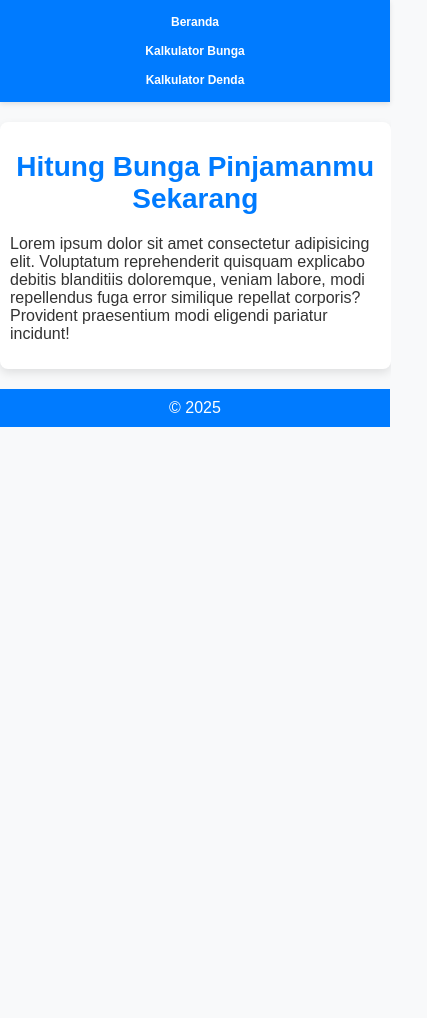
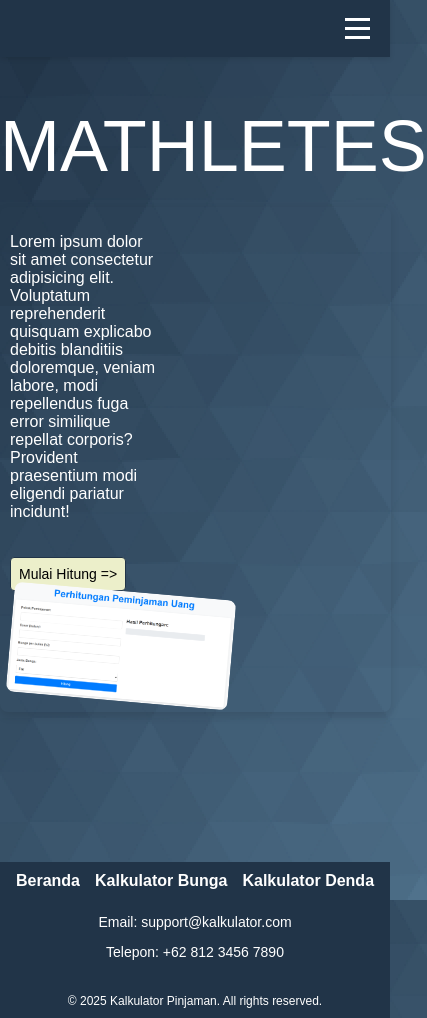
Before and after one commit to KenangaTr/kalkulusII, a plain HTML site: page index.html in a window 390 px wide. Shown: the whole page, 427 px wide, since content can reach past the window. Before the commit the page ends 844 px from the top, so only its background shows below. Drawn offline with nearby package versions, Linux system fonts and the light colour scheme; a web font is replaced by a local one.

Commit message:
prpgress2

```diff
--- a/index.html
+++ b/index.html
@@ -6,28 +6,57 @@
     <title>Perhitungan Peminjaman Uang</title>
     <link rel="stylesheet" href="style.css" />
     <script src="https://cdn.jsdelivr.net/npm/chart.js"></script>
+    <link rel="preconnect" href="https://fonts.googleapis.com">
+    <link rel="preconnect" href="https://fonts.gstatic.com" crossorigin>
+    <link href="https://fonts.googleapis.com/css2?family=Halant:wght@300;400;500;600;700&family=Hammersmith+One&display=swap" rel="stylesheet">
   </head>
   <body>
     <nav class="navbar">
-        <div class="navbar-container">
-            <a href="index.html" class="navbar-link"><strong>Beranda</strong></a>
-            <a href="kalkulator.html" class="navbar-link">Kalkulator Bunga</a>
-            <a href="denda.html" class="navbar-link">Kalkulator Denda</a>
-        </div>
+      <div class="burger" id="burgerMenu">
+        <div></div>
+        <div></div>
+        <div></div>
+      </div>
+      <div class="navbar-container">
+        <a href="index.html" class="navbar-logo"><img src="media/logo2.png" alt=""></a>
+        <a href="index.html" class="navbar-link">Beranda</a>
+        <a href="kalkulator.html" class="navbar-link">Kalkulator Bunga</a>
+        <a href="denda.html" class="navbar-link">Kalkulator Denda</a>
+      </div>
     </nav>
+    <h1 class="home">MATHLETES</h1>
     <div class="container">
-      <h1 class="home">Hitung Bunga Pinjamanmu Sekarang</h1>
-      <p>Lorem ipsum dolor sit amet consectetur adipisicing elit. Voluptatum reprehenderit quisquam explicabo debitis blanditiis doloremque, veniam labore, modi repellendus fuga error similique repellat corporis? Provident praesentium modi eligendi pariatur incidunt!</p>
-
-
-
+      <div class="home-text">
+        <p>
+          Lorem ipsum dolor sit amet consectetur adipisicing elit. Voluptatum
+          reprehenderit quisquam explicabo debitis blanditiis doloremque, veniam
+          labore, modi repellendus fuga error similique repellat corporis?
+          Provident praesentium modi eligendi pariatur incidunt!
+        </p>
+        <a href="kalkulator.html"><button>Mulai Hitung =></button></a>
+      </div>
+      <div class="home-img">
+        <img style="width: 100%" src="media/home.png" alt="img" />
+      </div>
     </div>
-
 
     <script src="script.js"></script>
 
     <footer class="footer">
-      &copy; 2025
+      <div class="footer-container">
+        <div class="footer-links">
+          <a href="index.html">Beranda</a>
+          <a href="kalkulator.html">Kalkulator Bunga</a>
+          <a href="denda.html">Kalkulator Denda</a>
+        </div>
+        <div class="footer-contact">
+          <p>Email: support@kalkulator.com</p>
+          <p>Telepon: +62 812 3456 7890</p>
+        </div>
+        <div class="footer-copyright">
+          &copy; 2025 Kalkulator Pinjaman. All rights reserved.
+        </div>
+      </div>
     </footer>
   </body>
 </html>
--- a/script.js
+++ b/script.js
@@ -1,3 +1,10 @@
+const burgerMenu = document.getElementById('burgerMenu');
+const navbarContainer = document.querySelector('.navbar-container');
+
+burgerMenu.addEventListener('click', () => {
+  navbarContainer.classList.toggle('active');
+});
+
 document
   .getElementById("calculateButton")
   .addEventListener("click", function () {
--- a/style.css
+++ b/style.css
@@ -1,13 +1,23 @@
+:root {
+  --blue_dark: #213448;
+  --white: #ffffff;
+  --kuning:#ECEFCA;
+  --black: #000000;
+}
+
 body {
-  font-family: "Arial", sans-serif;
+  font-family: "halant", sans-serif;
   margin: 0;
   padding: 0;
-  background-color: #f8f9fa;
-  color: #333;
+  /* background-color: #f8f9fa; */
+  color: var(--white);
+
+  background-image: url("media/background.png");
 }
 
 .navbar {
-  background-color: #007bff;
+  font-family: "Halant", serif;
+  background-color: var(--blue_dark);
   padding: 15px 20px;
   display: flex;
   justify-content: space-between;
@@ -16,6 +26,7 @@ body {
   top: 0;
   z-index: 1000;
   box-shadow: 0 2px 5px rgba(0, 0, 0, 0.1);
+  flex-direction: row-reverse;
 }
 
 .navbar-container {
@@ -23,39 +34,89 @@ body {
   gap: 20px;
 }
 
+.navbar-logo{
+  font-size: 24px;
+  color: var(--white);
+  text-decoration: none;
+  font-weight: bold;
+  transition: color 0.3s;
+}
+.navbar-logo img {
+  width: 100px;
+  position: absolute;
+  left: 20px;
+  top: -15px;
+}
 .navbar-link {
-  color: white;
+  color: var(--white);
   text-decoration: none;
   font-size: 16px;
-  font-weight: bold;
+  /* font-weight: bold; */
   transition: color 0.3s;
 }
 
 .navbar-link:hover {
-  color: #ffdd57;
+  color: var(--kuning);
 }
 
 .container {
-  background: white;
+  display: flex;
+  /* background: var(--white); */
   padding: 30px;
   border-radius: 8px;
   box-shadow: 0 4px 10px rgba(0, 0, 0, 0.1);
   width: 90%;
   max-width: 1028px;
   margin: 20px auto;
+  margin-bottom: 150px;
+}
+
+.home-img {
+  display: flex;
+  flex-direction: column;
+  width: 60%;
+  max-width: 700px;
+  border-radius: 8px;
+  overflow: hidden;
+  rotate: 5deg;
+}
+.home-text {
+  display: flex;
+  flex-direction: column;
+  gap: 20px;
+  width: 40%;
+  max-width: 700px;
+}
+
+.home {
+  font-size: 72px;
 }
 
 h1 {
+  font-family: "Hammersmith One", sans-serif;
   text-align: center;
-  color: #007bff;
+  color: var(--white);
   margin-bottom: 20px;
   font-size: 48px;
+  font-weight:100
 }
 
-.home h1 {
-  font-size: 72px;
+
+.calculator {
+  display: flex;
+  flex-direction: column;
+  gap: 20px;
+  width: 50%;
+  padding-right: 20px;
 }
 
+result-container {
+  display: flex;
+  flex-direction: column;
+  gap: 20px;
+  width: 50%;
+  padding-left: 20px;
+}
 form {
   display: flex;
   flex-direction: column;
@@ -71,21 +132,21 @@ input,
 select,
 button {
   padding: 10px;
-  border: 1px solid #ccc;
+  border: 1px solid var(--blue_dark);
   border-radius: 4px;
   font-size: 16px;
 }
 
 button {
-  background-color: #007bff;
-  color: white;
-  border: none;
+  background-color: var(--kuning);
+  color: var(--black);
+  border: 1px solid var(--blue_dark);
   cursor: pointer;
   transition: background-color 0.3s;
 }
 
 button:hover {
-  background-color: #0056b3;
+  background-color: var(--blue_dark);
 }
 
 #result {
@@ -106,8 +167,42 @@ button:hover {
   text-align: center;
   margin-top: 20px;
   padding: 10px;
-  background-color: #007bff;
-  color: white;
+  background-color: var(--blue_dark);
+  color: var(--white);
+}
+
+.footer-container {
+  display: flex;
+  flex-direction: column;
+  align-items: center;
+  gap: 10px;
+}
+
+.footer-links {
+  display: flex;
+  gap: 15px;
+}
+
+.footer-links a {
+  color: var(--white);
+  text-decoration: none;
+  font-weight: bold;
+  transition: color 0.3s;
+}
+
+.footer-links a:hover {
+  color: #ffdd57;
+}
+
+.footer-contact {
+  text-align: center;
+  font-size: 14px;
+}
+
+.footer-copyright {
+  text-align: center;
+  font-size: 12px;
+  margin-top: 10px;
 }
 
 @media (max-width: 768px) {
@@ -122,7 +217,7 @@ button:hover {
 }
 
 nav {
-  background-color: #007bff;
+  background-color: var(--blue_dark);
   padding: 10px;
 }
 
@@ -139,7 +234,7 @@ nav ul li {
 }
 
 nav ul li a {
-  color: white;
+  color: var(--white);
   text-decoration: none;
   font-weight: bold;
 }
@@ -161,7 +256,7 @@ nav ul li a:hover {
   }
 
   .container {
-    padding: 20px;
+    padding: 30px;
     width: 95%;
   }
 
@@ -175,8 +270,8 @@ nav ul li a:hover {
     font-size: 36px;
   }
 
-  .navbar{
-    justify-content: center;
+  .navbar {
+    justify-content: right;
   }
 
   .navbar-container {
@@ -189,7 +284,12 @@ nav ul li a:hover {
   }
 
   .container {
+    flex-direction: column;
     padding: 15px;
+  }
+  .calculator {
+    margin: 20px auto;
+    width: 100%;
   }
 }
 
@@ -198,9 +298,6 @@ nav ul li a:hover {
     font-size: 28px;
   }
 
-  .navbar{
-    justify-content: center;
-  }
 
   .navbar-link {
     font-size: 12px;
@@ -221,3 +318,40 @@ nav ul li a:hover {
     padding: 8px;
   }
 }
+
+.burger {
+  display: none;
+  flex-direction: column;
+  cursor: pointer;
+}
+
+.burger div {
+  width: 25px;
+  height: 3px;
+  background-color: var(--white);
+  margin: 3px 0;
+  transition: 0.3s;
+}
+
+@media (max-width: 768px) {
+  .burger {
+    display: flex;
+    float: left;
+  }
+
+  .navbar-container {
+    display: none;
+    flex-direction: column;
+    gap: 10px;
+    background-color: var(--blue_dark);
+    position: absolute;
+    top: 60px;
+    left: 0;
+    width: 100%;
+    padding: 10px 0;
+  }
+
+  .navbar-container.active {
+    display: flex;
+  }
+}
```
Also changed, not shown: denda.html (+26 -4 lines), kalkulator.html (+25 -4 lines), media/background.png (added), media/home.png (added), media/logo.png (added), media/logo2.png (added).
